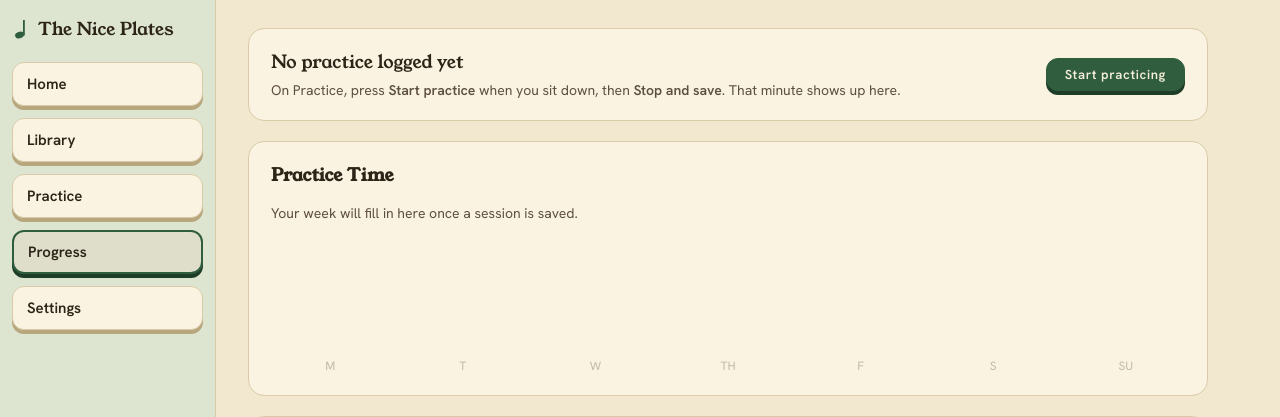
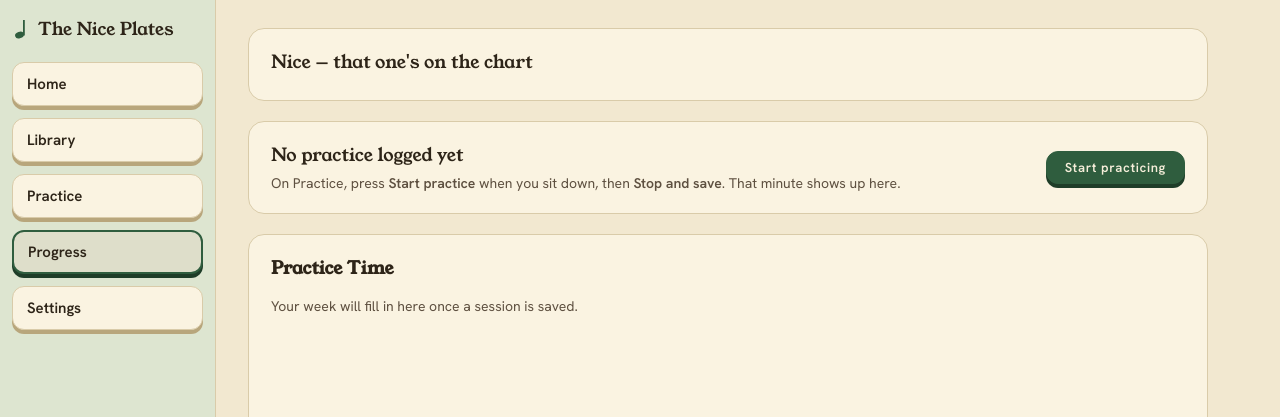
Before and after one commit to kava117/The-Nice-Plates, a Flask app: page /progress in a window 1280 px wide. Shown: the part 48-465 px from the top of the page. Run offline with Flask 3, Linux system fonts and the light colour scheme; data comes from the database, SQL or seed files in the repository; data that the repository does not hold is empty; parts of the project's set-up code (start-up, migrations or seed data) failed here and were passed over; some libraries are stand-ins or nearby versions.

Commit message:
Progress: celebrate a session just saved from Practice
"Nice — that one's on the chart" once, with how long it was. Shown from
the note Practice left in sessionStorage.

```diff
--- a/music-app-home/templates/progress.html
+++ b/music-app-home/templates/progress.html
@@ -7,10 +7,17 @@
 
 <div class="content">
 
+  <section class="panel unsaved just-saved" id="just-saved" hidden aria-live="polite">
+    <div>
+      <p class="unsaved-lead">Nice — that one's on the chart</p>
+      <p class="unsaved-hint" id="just-saved-hint"></p>
+    </div>
+  </section>
+
   {% if unsaved >= 60 %}
   <section class="panel unsaved" aria-live="polite">
     <p><strong>{{ unsaved // 60 }} min</strong> on the practice timer, not saved yet.</p>
-    <button class="btn btn-solid" id="save-timer">Save it</button>
+    <button class="btn btn-solid press" id="save-timer">Save it</button>
   </section>
   {% elif not saved %}
   <section class="panel unsaved" aria-live="polite">
@@ -83,6 +90,17 @@
     await fetch("/api/timer/stop", {method: "POST"});
     location.reload();
   });
+  // Practice left a note after Stop and save; show it once, then clear it.
+  try {
+    const sec = sessionStorage.getItem("progress-just-saved");
+    if (sec != null) {
+      sessionStorage.removeItem("progress-just-saved");
+      const n = +sec;
+      document.getElementById("just-saved-hint").textContent =
+        (n < 60 ? n + " seconds" : Math.round(n / 60) + " min") + " from the timer you just stopped.";
+      document.getElementById("just-saved").hidden = false;
+    }
+  } catch (e) {}
 </script>
 
 {% include "footer.html" %}
```
